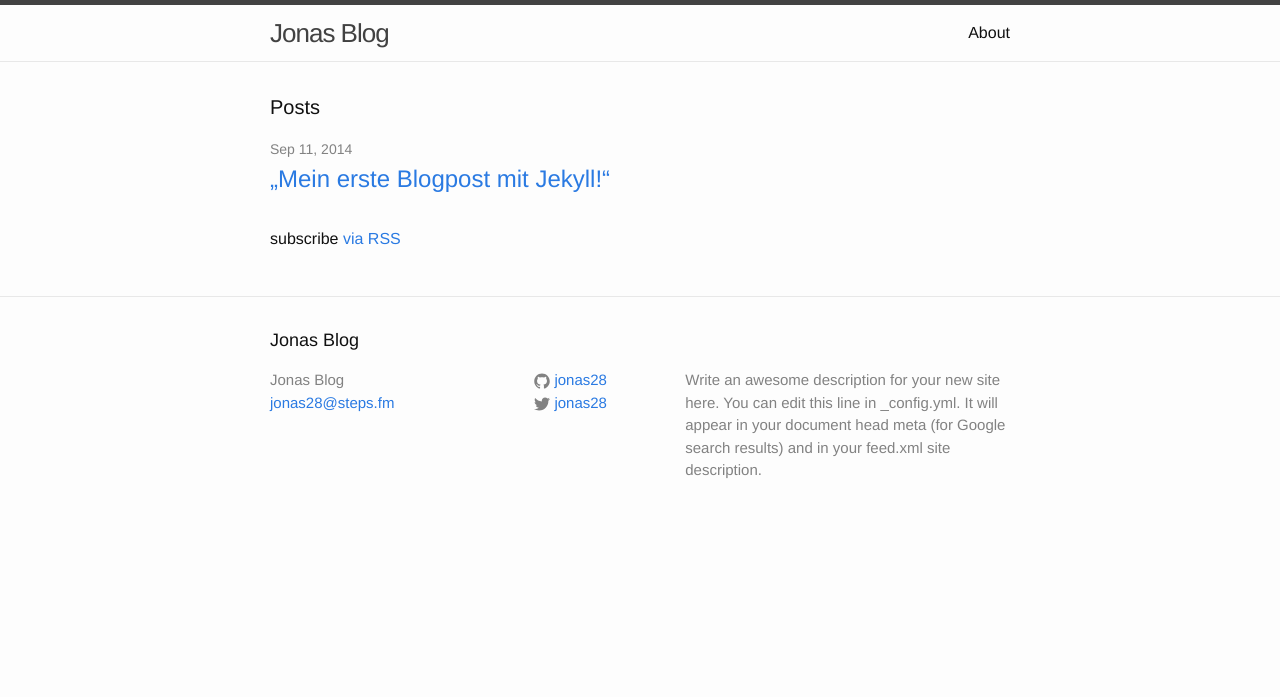
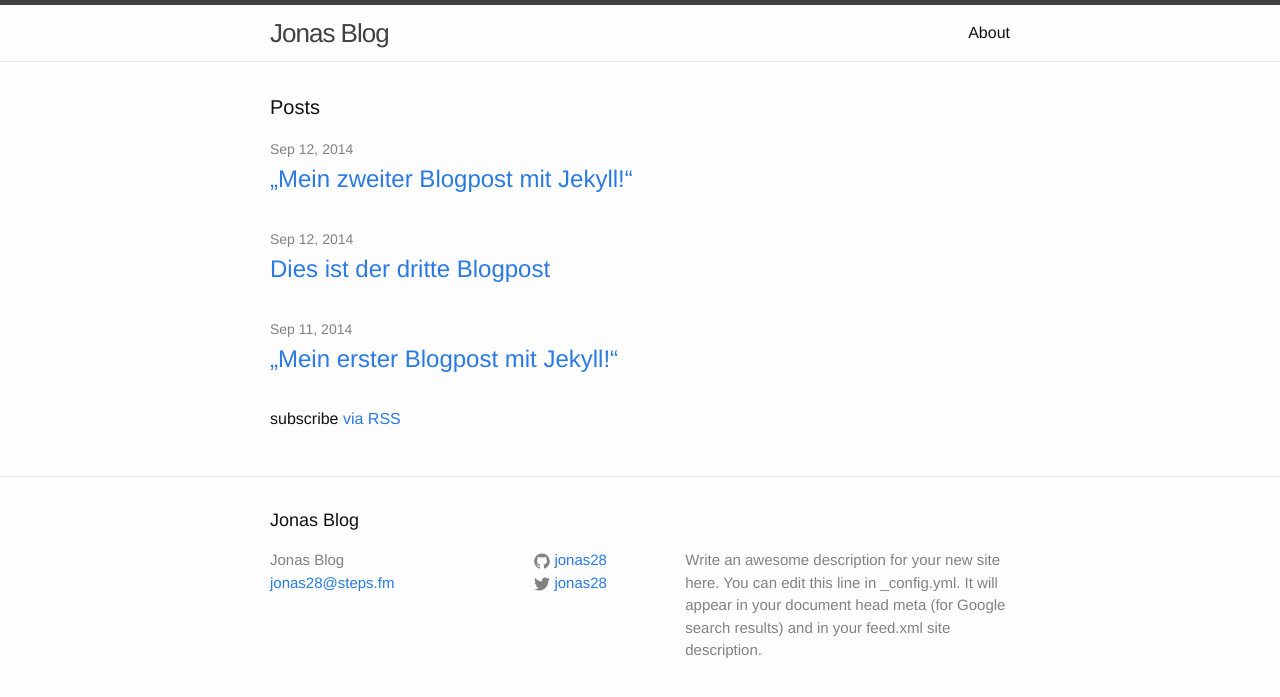
Before and after one commit to jonas28/jonas28.github.io, a Jekyll site: the page built from index.html, in a window 1280 px wide. Shown: the top 697 px of the page. Built offline with Jekyll 4.4.1, drawn with Linux system fonts in a browser that asks for light colours.

Commit message:
zweiter und dritter Blogpost

```diff
--- a/_posts/2014-09-11-welcome-to-jekyll.markdown
+++ b/_posts/2014-09-11-erster-blogpost.markdown
@@ -1,6 +1,6 @@
 ---
 layout: post
-title:  „Mein erste Blogpost mit Jekyll!“
+title:  „Mein erster Blogpost mit Jekyll!“
 date:   2014-09-11 22:37:16
 categories: jekyll update
 ---
--- /dev/null
+++ b/_posts/2014-09-12-dritter-blogpost.markdown
@@ -0,0 +1,5 @@
+---
+layout: post
+title: "Dies ist der dritte Blogpost"
+---
+Hier erschient demnächst der dritte Blogpost
```
Also changed, not shown: _posts/2014-09-12-zweiter-blogpost.markdown (added, +7 -0 lines).
